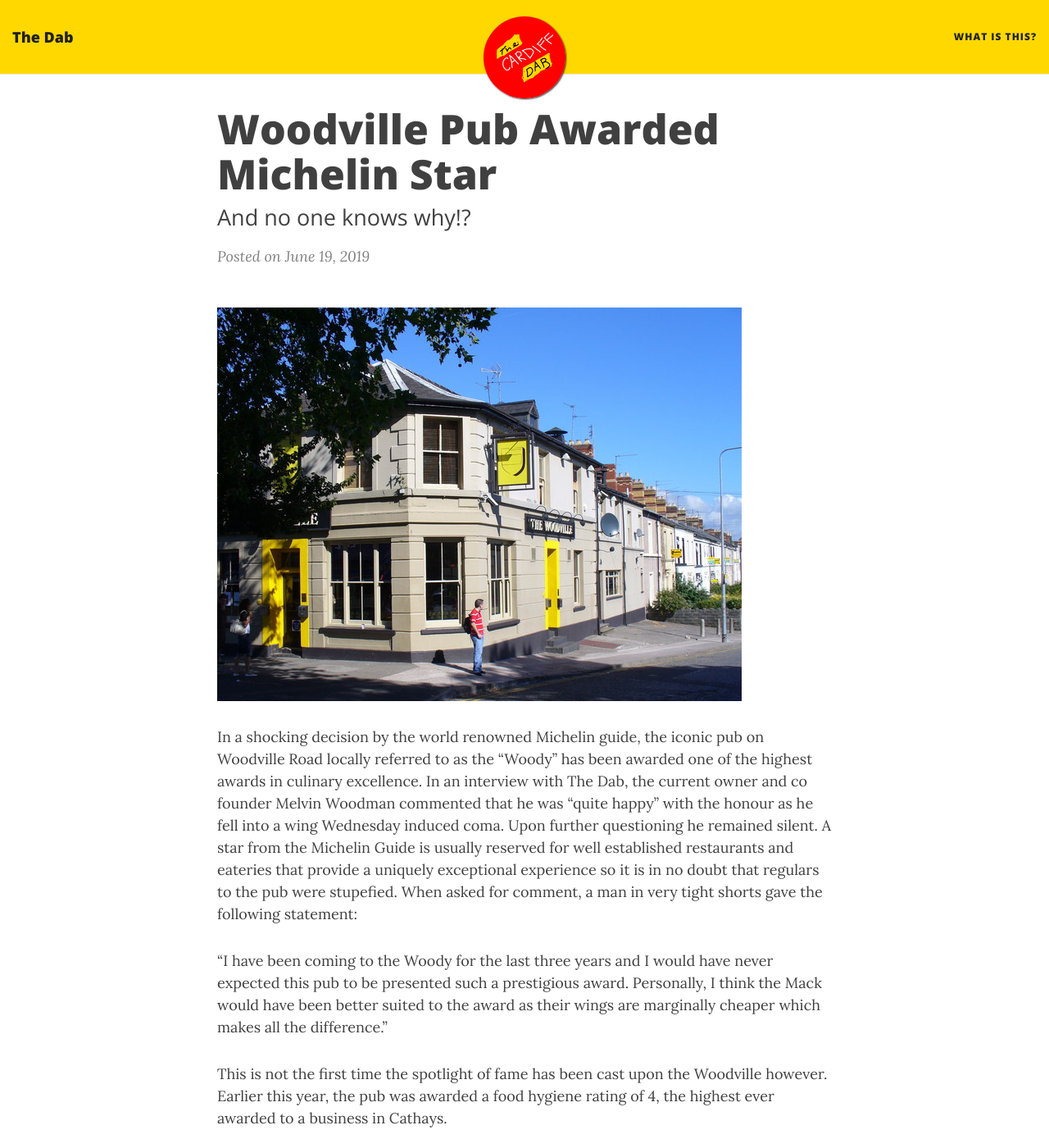
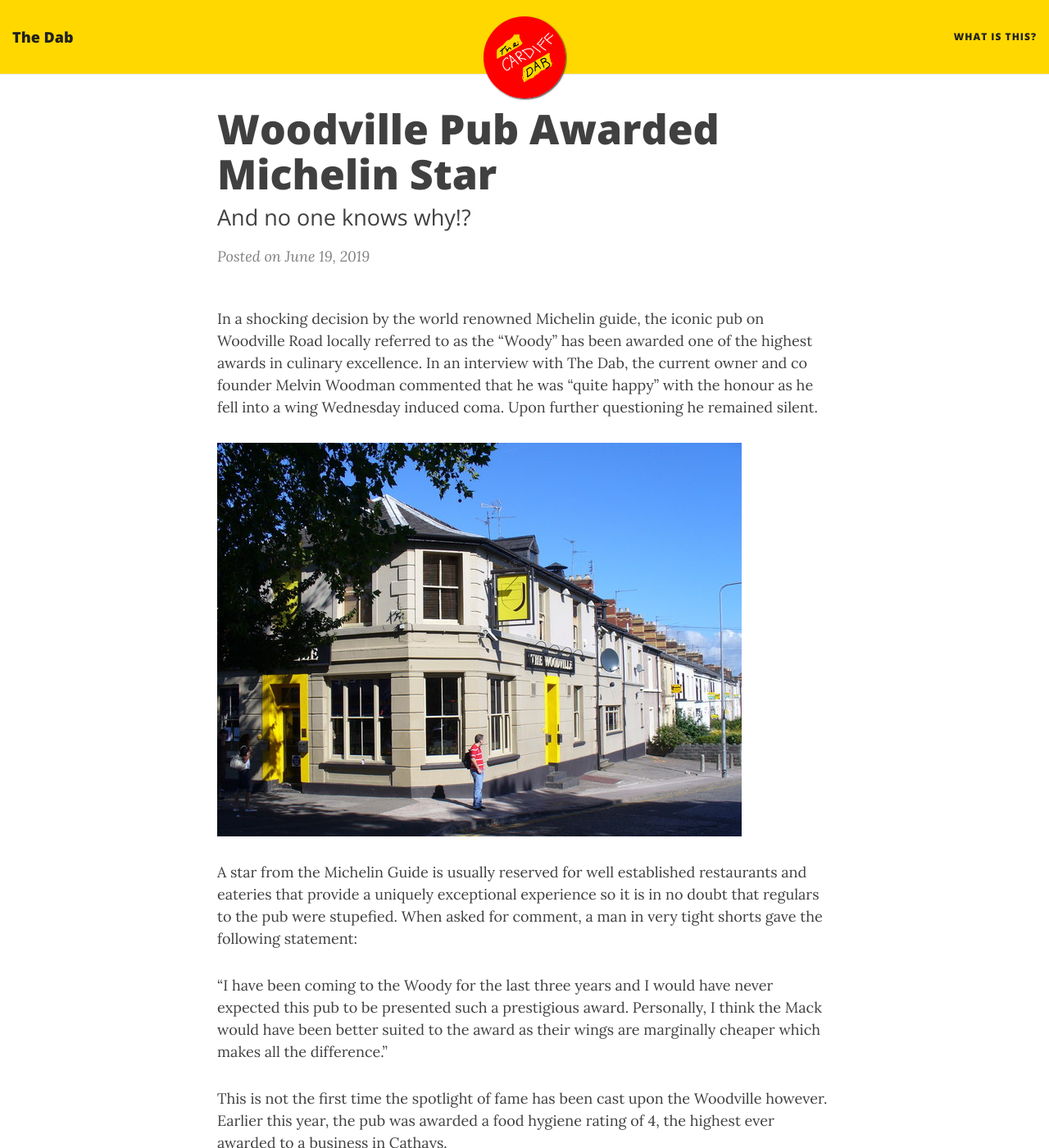
Before and after one commit to The-Dab/the-dab.github.io, a Jekyll site: the page built from _posts/2019-06-19-woodville-pub-awarded-michelin-star.md, in a window 1280 px wide and 1400 px high. Shown: the whole window at 82% size. Built offline with Jekyll 4.4.1, drawn with Linux system fonts in a browser that asks for light colours; nearby versions of some CDN libraries; comment, search, counter and statistics services are not loaded.

Commit message:
Moved image around

```diff
--- a/_posts/2019-06-19-woodville-pub-awarded-michelin-star.md
+++ b/_posts/2019-06-19-woodville-pub-awarded-michelin-star.md
@@ -6,9 +6,11 @@ tags: [woodville, pub, michelin star, cathays, food]
 comments: true
 ---
 
+In a shocking decision by the world renowned Michelin guide, the iconic pub on Woodville Road locally referred to as the “Woody” has been awarded one of the highest awards in culinary excellence. In an interview with The Dab, the current owner and co founder Melvin Woodman commented that he was “quite happy” with the honour as he fell into a wing Wednesday induced coma. Upon further questioning he remained silent.
+
 ![Woodville pub](/img/woody.jpg)
 
-In a shocking decision by the world renowned Michelin guide, the iconic pub on Woodville Road locally referred to as the “Woody” has been awarded one of the highest awards in culinary excellence. In an interview with The Dab, the current owner and co founder Melvin Woodman commented that he was “quite happy” with the honour as he fell into a wing Wednesday induced coma. Upon further questioning he remained silent. A star from the Michelin Guide is usually reserved for well established restaurants and eateries that provide a uniquely exceptional experience so it is in no doubt that regulars to the pub were stupefied. When asked for comment, a man in very tight shorts gave the following statement:
+A star from the Michelin Guide is usually reserved for well established restaurants and eateries that provide a uniquely exceptional experience so it is in no doubt that regulars to the pub were stupefied. When asked for comment, a man in very tight shorts gave the following statement:
 
 “I have been coming to the Woody for the last three years and I would have never expected this pub to be presented such a prestigious award. Personally, I think the Mack would have been better suited to the award as their wings are marginally cheaper which makes all the difference.”
 
```
